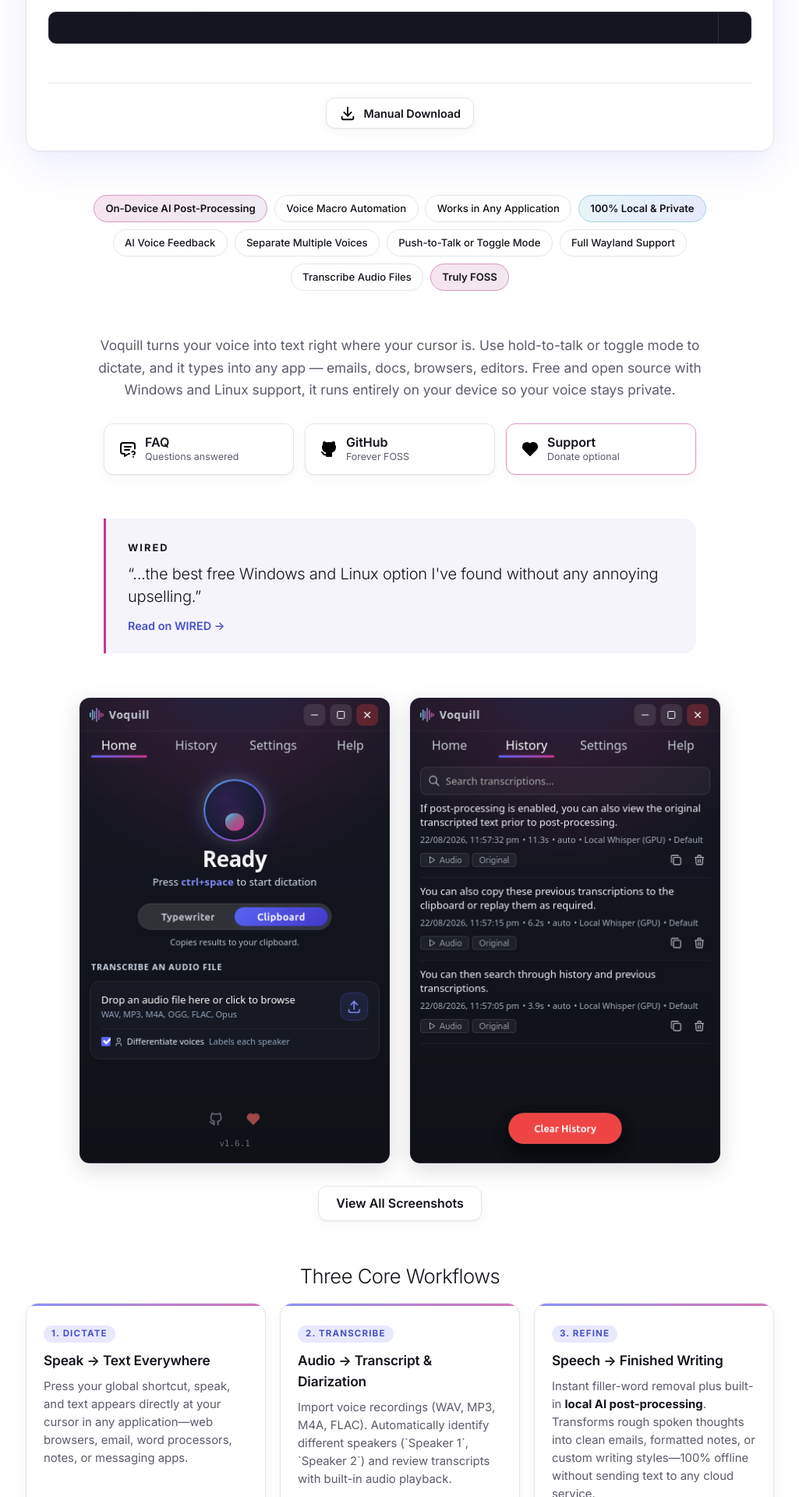
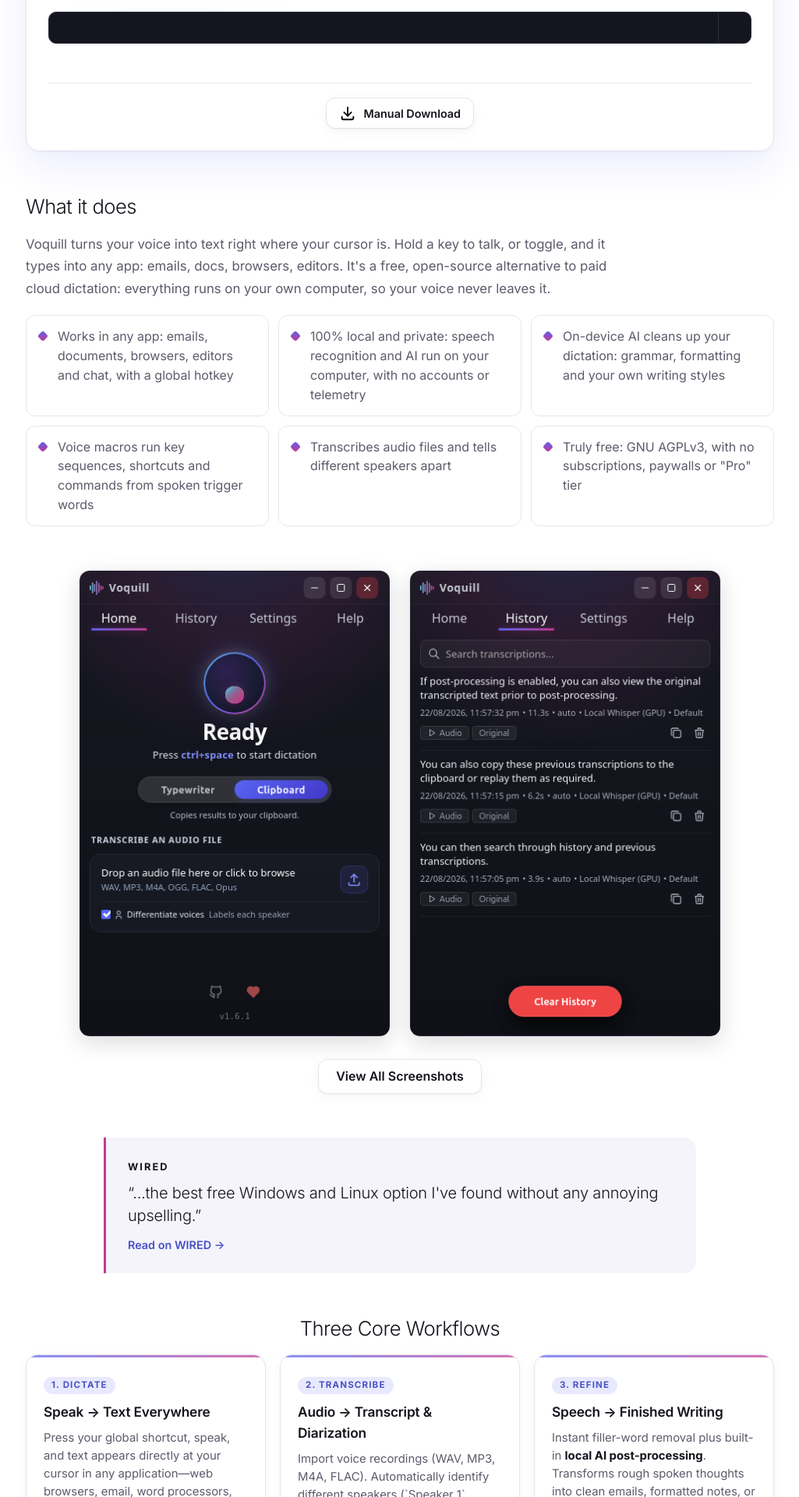
Before and after one commit to jackbrumley/voquill, a Jekyll site: the page built from docs/index.html, in a window 1280 px wide. Shown: the part 515-2435 px from the top of the page at 78% size, without its empty margins (127-1152 px from the left). Built offline with Jekyll 4.4.1, drawn with Linux system fonts in a browser that asks for light colours; a script that is not in the unit is left out; some of the changed text lies outside the part shown.

Commit message:
docs(site): the same top half as every app page
Install box, then What it does: one paragraph (what Voquill is, what it does, why it exists) and six cards, per the App Standard's page order. The screenshots, WIRED quote, workflows, full capabilities, philosophy, FAQ, links and video follow unchanged; only the capability pills (covered by the cards and capabilities list) and the old intro paragraph are gone, with their CSS.

(cherry picked from commit 7341aefb24d9f407a056bf6924a5e05763cad686)

```diff
--- a/docs/assets/index.css
+++ b/docs/assets/index.css
@@ -258,53 +258,6 @@
 
 .page > .install { margin-top: 0; }
 
-/* Capability pills */
-
-.capability-pills {
-  display: flex;
-  flex-wrap: wrap;
-  justify-content: center;
-  gap: 0.55rem;
-  max-width: 880px;
-  margin: 0 auto;
-}
-
-.capability-pill {
-  --pill: var(--accent);
-  --pill-2: var(--accent);
-  padding: 0.4rem 0.9rem;
-  border: 1px solid var(--border);
-  border-radius: 999px;
-  background: var(--surface);
-  color: var(--text);
-  font-size: 0.82rem;
-  font-weight: 500;
-}
-
-.capability-pill-highlight,
-.capability-pill-primary,
-.capability-pill-pink {
-  border-color: color-mix(in srgb, var(--pill) 45%, var(--border));
-  background: linear-gradient(135deg,
-    color-mix(in srgb, var(--pill) 14%, var(--surface)),
-    color-mix(in srgb, var(--pill-2) 14%, var(--surface)));
-  font-weight: 600;
-}
-
-.capability-pill-highlight { --pill: #c43991; --pill-2: #7b78a3; }
-.capability-pill-primary { --pill: #5ab7d6; --pill-2: #5865f2; }
-.capability-pill-pink { --pill: #c43991; --pill-2: #9c5a88; }
-
-.how-it-works {
-  max-width: 820px;
-  margin-left: auto;
-  margin-right: auto;
-  color: var(--muted);
-  font-size: 1.08rem;
-  line-height: 1.65;
-  text-align: center;
-}
-
 /* FAQ / GitHub / Support links */
 
 .page > .link-row {
@@ -402,6 +355,50 @@
 .page > .gallery-action {
   margin-top: 28px;
   text-align: center;
+}
+
+/* What it does: the same section as every app page (App Standard, Install Page;
+   rules copied from brumley.info/shared/v1/app-page.css). */
+
+.features { margin-top: 64px; }
+
+/* "What it does": one paragraph (what it is, what it does, why it exists),
+   then the cards (App Standard, Install Page). */
+.features .features-lead {
+  max-width: 72ch;
+  margin: 0 0 20px;
+  color: var(--muted);
+  font-size: 1.05rem;
+  line-height: 1.7;
+}
+
+.features ul {
+  margin: 0;
+  padding: 0;
+  list-style: none;
+  display: grid;
+  grid-template-columns: repeat(auto-fit, minmax(260px, 1fr));
+  gap: 12px;
+}
+
+.features li {
+  position: relative;
+  padding: 14px 16px 14px 40px;
+  border: 1px solid var(--border);
+  border-radius: 12px;
+  color: var(--muted);
+}
+
+.features li::before {
+  content: "";
+  position: absolute;
+  left: 16px;
+  top: 21px;
+  width: 10px;
+  height: 10px;
+  border-radius: 3px;
+  background: linear-gradient(135deg, var(--accent), var(--accent-2));
+  transform: rotate(45deg);
 }
 
 /* Workflows */
--- a/docs/index.html
+++ b/docs/index.html
@@ -66,54 +66,18 @@
     </div>
   </section>
 
-  <section class="capabilities-section">
-    <div class="capability-pills">
-      <span class="capability-pill capability-pill-highlight">On-Device AI Post-Processing</span>
-      <span class="capability-pill">Voice Macro Automation</span>
-      <span class="capability-pill">Works in Any Application</span>
-      <span class="capability-pill capability-pill-primary">100% Local &amp; Private</span>
-      <span class="capability-pill">AI Voice Feedback</span>
-      <span class="capability-pill">Separate Multiple Voices</span>
-      <span class="capability-pill">Push-to-Talk or Toggle Mode</span>
-      <span class="capability-pill">Full Wayland Support</span>
-      <span class="capability-pill">Transcribe Audio Files</span>
-      <span class="capability-pill capability-pill-pink">Truly FOSS</span>
-    </div>
+  <section class="features" aria-labelledby="features-title">
+    <h2 id="features-title">What it does</h2>
+    <p class="features-lead">Voquill turns your voice into text right where your cursor is. Hold a key to talk, or toggle, and it types into any app: emails, docs, browsers, editors. It's a free, open-source alternative to paid cloud dictation: everything runs on your own computer, so your voice never leaves it.</p>
+    <ul>
+      <li>Works in any app: emails, documents, browsers, editors and chat, with a global hotkey</li>
+      <li>100% local and private: speech recognition and AI run on your computer, with no accounts or telemetry</li>
+      <li>On-device AI cleans up your dictation: grammar, formatting and your own writing styles</li>
+      <li>Voice macros run key sequences, shortcuts and commands from spoken trigger words</li>
+      <li>Transcribes audio files and tells different speakers apart</li>
+      <li>Truly free: GNU AGPLv3, with no subscriptions, paywalls or "Pro" tier</li>
+    </ul>
   </section>
-
-  <p class="how-it-works">
-    Voquill turns your voice into text right where your cursor is. Use hold-to-talk or toggle mode to dictate, and it types into any app — emails, docs, browsers, editors. Free and open source with Windows and Linux support, it runs entirely on your device so your voice stays private.
-  </p>
-
-  <nav class="link-row" aria-label="Project links">
-      <a href="{{ '/faq.html' | relative_url }}" class="btn btn-secondary">
-        <img src="{{ '/message-question.svg' | relative_url }}" alt="" class="btn-icon" aria-hidden="true">
-        <span class="btn-text">
-          <span class="btn-title">FAQ</span>
-          <span class="btn-subtitle">Questions answered</span>
-        </span>
-      </a>
-      <a href="https://github.com/jackbrumley/voquill" class="btn btn-secondary">
-        <img src="{{ '/brand-github.svg' | relative_url }}" alt="" class="btn-icon" aria-hidden="true">
-        <span class="btn-text">
-          <span class="btn-title">GitHub</span>
-          <span class="btn-subtitle">Forever FOSS</span>
-        </span>
-      </a>
-      <a href="{{ '/donate.html' | relative_url }}" class="btn btn-secondary btn-support">
-        <img src="{{ '/heart.svg' | relative_url }}" alt="" class="btn-icon" aria-hidden="true">
-        <span class="btn-text">
-          <span class="btn-title">Support</span>
-          <span class="btn-subtitle">Donate optional</span>
-        </span>
-      </a>
-  </nav>
-
-  <div class="press-quote-card">
-    <span class="press-source">WIRED</span>
-    <blockquote class="press-quote-text">&ldquo;...the best free Windows and Linux option I've found without any annoying upselling.&rdquo;</blockquote>
-    <a href="https://www.wired.com/story/do-you-actually-need-to-pay-for-transcription-software" target="_blank" rel="noopener noreferrer" class="press-quote-link">Read on WIRED &rarr;</a>
-  </div>
 
   <div class="hero-screenshots-grid">
     <a href="{{ '/screenshots.html' | relative_url }}" class="hero-screenshot-card">
@@ -126,6 +90,12 @@
 
   <div class="gallery-action">
     <a href="{{ '/screenshots.html' | relative_url }}" class="btn btn-secondary">View All Screenshots</a>
+  </div>
+
+  <div class="press-quote-card">
+    <span class="press-source">WIRED</span>
+    <blockquote class="press-quote-text">&ldquo;...the best free Windows and Linux option I've found without any annoying upselling.&rdquo;</blockquote>
+    <a href="https://www.wired.com/story/do-you-actually-need-to-pay-for-transcription-software" target="_blank" rel="noopener noreferrer" class="press-quote-link">Read on WIRED &rarr;</a>
   </div>
 
   <section class="workflows-section">
@@ -195,12 +165,6 @@
     </ul>
   </section>
 
-  <div class="faq-teaser-card">
-    <h3>Got Questions About Privacy, Local AI Models, or Features?</h3>
-    <p>Read our full Frequently Asked Questions page to learn how Voquill runs 100% locally with zero telemetry, no accounts, and no subscriptions.</p>
-    <a href="{{ '/faq.html' | relative_url }}" class="btn btn-secondary">Read Full FAQ &rarr;</a>
-  </div>
-
   <section class="philosophy-grid">
     <div class="card">
       <h3>Truly Free</h3>
@@ -215,6 +179,36 @@
       <p>First-class Linux support (Wayland XDG Portals, X11, .deb, .rpm, AppImage) and native Windows WASAPI audio. Native keyboard simulation.</p>
     </div>
   </section>
+
+  <div class="faq-teaser-card">
+    <h3>Got Questions About Privacy, Local AI Models, or Features?</h3>
+    <p>Read our full Frequently Asked Questions page to learn how Voquill runs 100% locally with zero telemetry, no accounts, and no subscriptions.</p>
+    <a href="{{ '/faq.html' | relative_url }}" class="btn btn-secondary">Read Full FAQ &rarr;</a>
+  </div>
+
+  <nav class="link-row" aria-label="Project links">
+      <a href="{{ '/faq.html' | relative_url }}" class="btn btn-secondary">
+        <img src="{{ '/message-question.svg' | relative_url }}" alt="" class="btn-icon" aria-hidden="true">
+        <span class="btn-text">
+          <span class="btn-title">FAQ</span>
+          <span class="btn-subtitle">Questions answered</span>
+        </span>
+      </a>
+      <a href="https://github.com/jackbrumley/voquill" class="btn btn-secondary">
+        <img src="{{ '/brand-github.svg' | relative_url }}" alt="" class="btn-icon" aria-hidden="true">
+        <span class="btn-text">
+          <span class="btn-title">GitHub</span>
+          <span class="btn-subtitle">Forever FOSS</span>
+        </span>
+      </a>
+      <a href="{{ '/donate.html' | relative_url }}" class="btn btn-secondary btn-support">
+        <img src="{{ '/heart.svg' | relative_url }}" alt="" class="btn-icon" aria-hidden="true">
+        <span class="btn-text">
+          <span class="btn-title">Support</span>
+          <span class="btn-subtitle">Donate optional</span>
+        </span>
+      </a>
+  </nav>
 
   <div class="video-section">
     <h3 class="video-heading">Walkthrough Video</h3>
```
